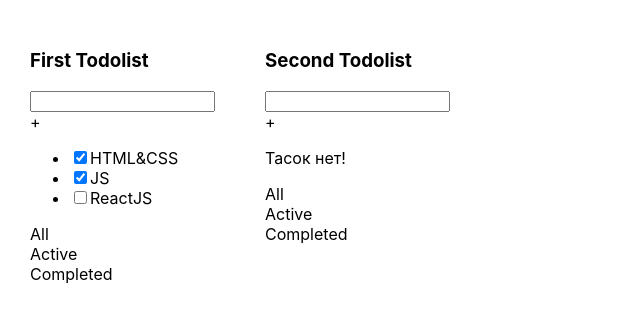
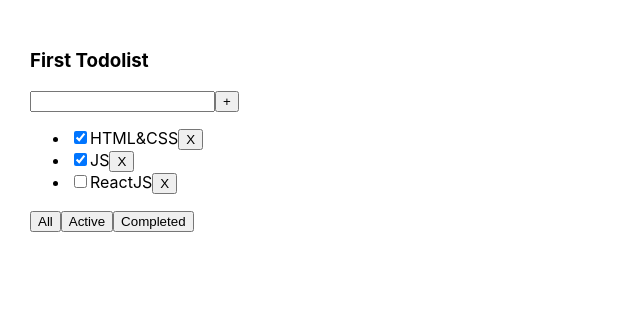
Before and after one commit to slice-0f-C0de/1-todolist, a React (Create React App) app: page / in a window 1280 px wide. Shown: the top 322 px of the page, without its empty margins (0-640 px from the left). Built offline with nearby package versions, Linux system fonts and the light colour scheme.

Commit message:
useState

```diff
--- a/src/App.tsx
+++ b/src/App.tsx
@@ -1,20 +1,23 @@
-import React from 'react';
+import React, {useState} from 'react';
 import './App.css';
 import {Todolist} from "./Todolist";
 
-const tasks1 = [
-    {id: 1, title: 'HTML&CSS', isDone: true},
-    {id: 2, title: 'JS', isDone: true},
-    {id: 3, title: 'ReactJS', isDone: false}
-]
+function App() {
 
-const tasks2: any[] = []
+    const [tasks, setTasks] = useState([
+        {id: 1, title: 'HTML&CSS', isDone: true},
+        {id: 2, title: 'JS', isDone: true},
+        {id: 3, title: 'ReactJS', isDone: false}
+    ])
 
-function App() {
+    const removeTask = (id: number) => {
+        const deletedTask = tasks.filter(el => el.id !== id)
+        setTasks(deletedTask)
+    }
+
     return (
         <div className="App">
-            <Todolist title={'First Todolist'} tasks={tasks1} />
-            <Todolist title={'Second Todolist'} tasks={tasks2}/>
+            <Todolist title={'First Todolist'} tasks={tasks} removeTask={removeTask}/>
         </div>
     );
 }
--- a/src/Button.tsx
+++ b/src/Button.tsx
@@ -5,7 +5,6 @@ type ButtonType = {
 }
 
 export const Button = (props: ButtonType) => {
-    return <div>
-        {props.title}
-        </div>
+    return <button>{props.title}</button>
+
 };
--- a/src/Todolist.tsx
+++ b/src/Todolist.tsx
@@ -5,6 +5,7 @@ import {Button} from "./Button";
 type TodolistType = {
     title: string
     tasks: TaskType[]
+    removeTask: (id: number) => void
 }
 
 type TaskType = {
@@ -13,7 +14,7 @@ type TaskType = {
     isDone: boolean
 }
 
-export const Todolist = ({title, tasks}: TodolistType) => {
+export const Todolist = ({title, tasks, ...props}: TodolistType) => {
     return <div>
         <h3>{title}</h3>
         <div>
@@ -26,6 +27,7 @@ export const Todolist = ({title, tasks}: TodolistType) => {
                     return <li key={task.id}>
                         <input type="checkbox" checked={task.isDone}/>
                         <span>{task.title}</span>
+                        <button onClick={() => props.removeTask(task.id)}>X</button>
                     </li>
                 })}
             </ul>
```
